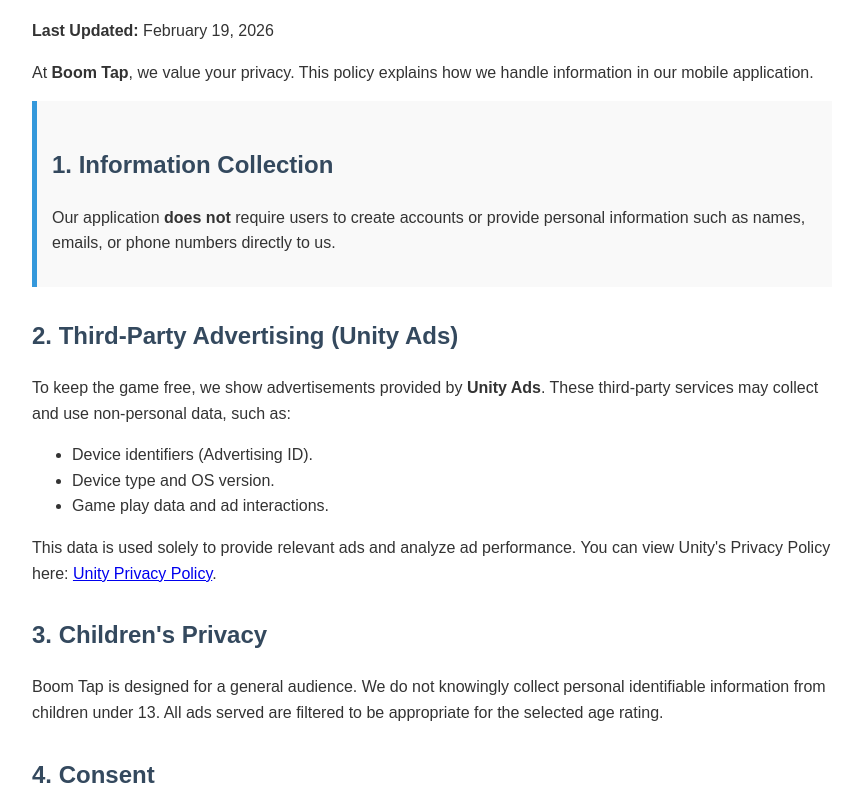
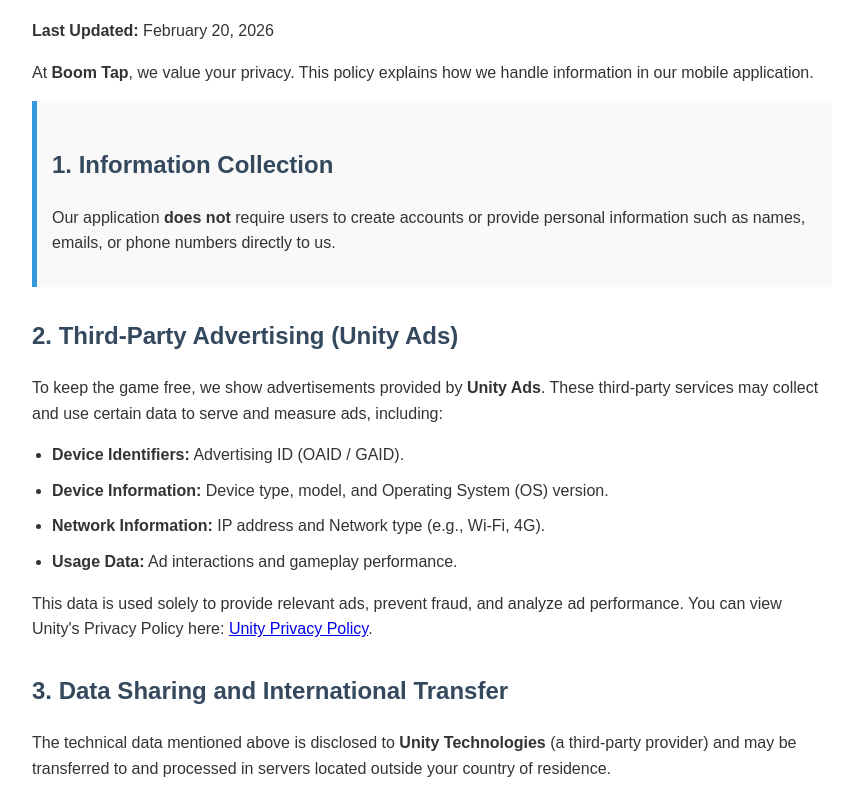
Before and after one commit to Abdelmaseeh-Romany-Fahmy/boom-tap-privacy, a plain HTML site: page index.html in a window 1280 px wide. Shown: the part 108-916 px from the top of the page, without its empty margins (208-1069 px from the left). Drawn offline with Linux system fonts and the light colour scheme.

Commit message:
Update privacy policy details in index.html

```diff
--- a/index.html
+++ b/index.html
@@ -9,12 +9,14 @@
         h1 { color: #2c3e50; border-bottom: 2px solid #eee; padding-bottom: 10px; }
         h2 { color: #34495e; margin-top: 30px; }
         .highlight { background: #f9f9f9; padding: 15px; border-left: 5px solid #3498db; }
+        ul { padding-left: 20px; }
+        li { margin-bottom: 10px; }
     </style>
 </head>
 <body>
 
     <h1>Privacy Policy for Boom Tap</h1>
-    <p><strong>Last Updated:</strong> February 19, 2026</p>
+    <p><strong>Last Updated:</strong> February 20, 2026</p>
 
     <p>At <strong>Boom Tap</strong>, we value your privacy. This policy explains how we handle information in our mobile application.</p>
 
@@ -24,23 +26,27 @@
     </div>
 
     <h2>2. Third-Party Advertising (Unity Ads)</h2>
-    <p>To keep the game free, we show advertisements provided by <strong>Unity Ads</strong>. These third-party services may collect and use non-personal data, such as:</p>
+    <p>To keep the game free, we show advertisements provided by <strong>Unity Ads</strong>. These third-party services may collect and use certain data to serve and measure ads, including:</p>
     <ul>
-        <li>Device identifiers (Advertising ID).</li>
-        <li>Device type and OS version.</li>
-        <li>Game play data and ad interactions.</li>
+        <li><strong>Device Identifiers:</strong> Advertising ID (OAID / GAID).</li>
+        <li><strong>Device Information:</strong> Device type, model, and Operating System (OS) version.</li>
+        <li><strong>Network Information:</strong> IP address and Network type (e.g., Wi-Fi, 4G).</li>
+        <li><strong>Usage Data:</strong> Ad interactions and gameplay performance.</li>
     </ul>
-    <p>This data is used solely to provide relevant ads and analyze ad performance. You can view Unity's Privacy Policy here:
+    <p>This data is used solely to provide relevant ads, prevent fraud, and analyze ad performance. You can view Unity's Privacy Policy here:
        <a href="https://unity3d.com/legal/privacy-policy" target="_blank">Unity Privacy Policy</a>.
     </p>
 
-    <h2>3. Children's Privacy</h2>
+    <h2>3. Data Sharing and International Transfer</h2>
+    <p>The technical data mentioned above is disclosed to <strong>Unity Technologies</strong> (a third-party provider) and may be transferred to and processed in servers located outside your country of residence.</p>
+
+    <h2>4. Children's Privacy</h2>
     <p>Boom Tap is designed for a general audience. We do not knowingly collect personal identifiable information from children under 13. All ads served are filtered to be appropriate for the selected age rating.</p>
 
-    <h2>4. Consent</h2>
+    <h2>5. Consent</h2>
     <p>By using our game, you hereby consent to our Privacy Policy and agree to its terms.</p>
 
-    <h2>5. Contact Us</h2>
+    <h2>6. Contact Us</h2>
     <p>If you have any questions about this Privacy Policy, you can contact the developer through the AppGallery contact information.</p>
 
 </body>
```
